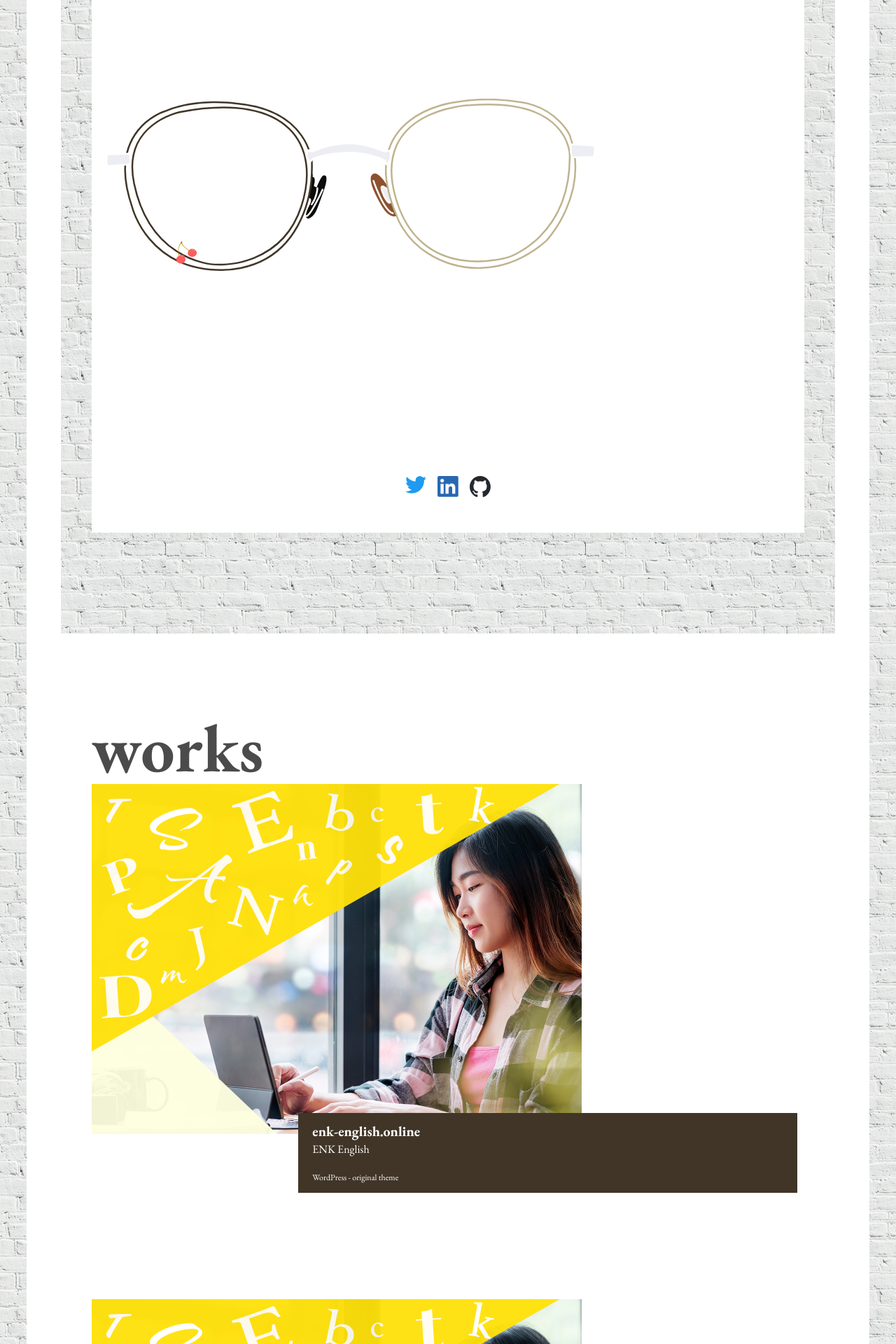
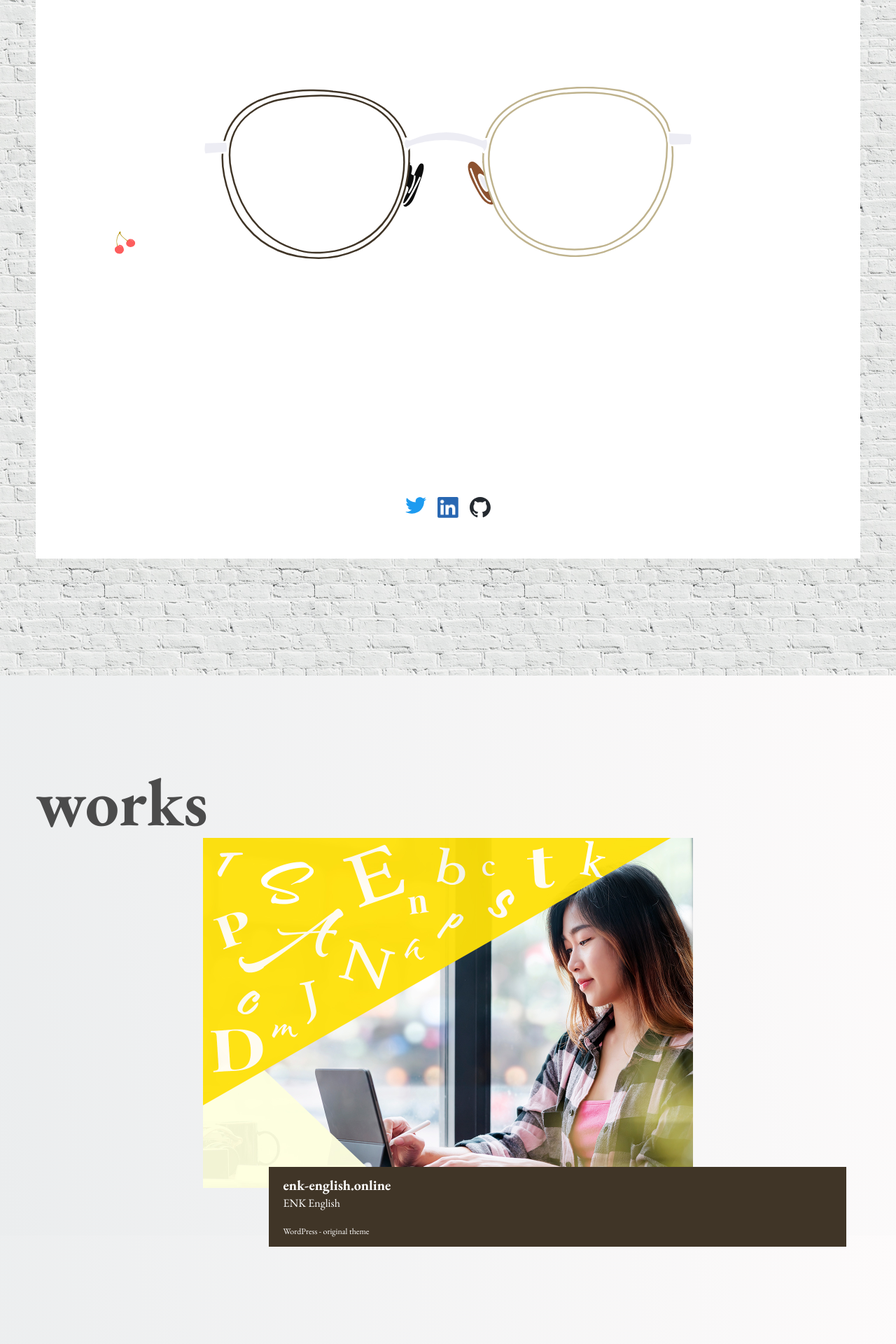
Before and after one commit to shunssv/kusakabe-site, a Next.js app: page / in a window 1280 px wide. Shown: the part 360-2280 px from the top of the page at 70% size. Built offline with nearby package versions, Linux system fonts and the light colour scheme; a web font is replaced by a local one.

Commit message:
:construction: style tab and pc layouts - SHU-87

```diff
--- a/src/components/Layout/HomeLayout.module.scss
+++ b/src/components/Layout/HomeLayout.module.scss
@@ -1,7 +1,6 @@
 /*================ common ================*/
 .wrapper {
-  background: url('/home-bg-brick.jpg') 0% 100%;
-  // background-color: #f2f2f2;
+  // background: url('/home-bg-brick.jpg') 0% 100%;
 }
 
 /*============ SP layout only ============*/
@@ -14,13 +13,13 @@
 /*========== Tablet layout only ==========*/
 @media screen and (min-width: 521px) and (max-width: 926px) {
   .wrapper {
-    padding: 0 3% 25%;
+    // padding: 0 3% 25%;
   }
 }
 
 /*============ PC layout only ============*/
 @media screen and (min-width: 927px) {
   .wrapper {
-    padding: 0 3% 12%;
+    // padding: 0 3% 12%;
   }
 }
--- a/src/pages/index.jsx
+++ b/src/pages/index.jsx
@@ -22,6 +22,7 @@ export default function Home() {
                 width={700}
                 height={500}
                 alt="shun kusakabe"
+                className={styles.mv}
                 priority
               />
               <Image
@@ -47,6 +48,7 @@ export default function Home() {
                   width={700}
                   height={500}
                   alt="ENK English"
+                  className={styles.worksImage}
                   priority
                 />
               </h4>
@@ -65,6 +67,7 @@ export default function Home() {
                   width={700}
                   height={500}
                   alt="ENK English"
+                  className={styles.worksImage}
                   priority
                 />
               </h4>
@@ -83,6 +86,7 @@ export default function Home() {
                   width={700}
                   height={500}
                   alt="ENK English"
+                  className={styles.worksImage}
                   priority
                 />
               </h4>
--- a/src/styles/Home.module.scss
+++ b/src/styles/Home.module.scss
@@ -12,9 +12,12 @@
     .mvImages {
       margin-bottom: 30%;
       position: relative;
+      .mv {
+        margin: 0 auto;
+      }
       .mvItem {
-        bottom: 11px;
-        left: 100px;
+        bottom: 8px;
+        left: 88px;
         position: absolute;
         transform: rotate(-5deg);
       }
@@ -24,10 +27,15 @@
 
 .worksContainer {
   padding: 10% 4% 30%;
+  background: linear-gradient(260deg, #fdfbfb 0%, #ebedee 100%) fixed;
+  // background: linear-gradient(to top, #dfe9f3 0%, white 100%) fixed;
   .title {
     font-size: 6rem;
   }
   .worksItemContainer {
+    .worksImage {
+      margin: 0 auto;
+    }
     .worksInfo {
       background-color: #403527;
       color: #fff;
@@ -68,7 +76,7 @@
   .aboutInner {
     background-color: #fff;
     padding: 20% 7%;
-    border-radius: 100px 100px 0 0;
+    border-radius: 70px 70px 0 0;
     .title {
       font-size: 3rem;
     }
@@ -95,23 +103,33 @@
   }
 }
 
-/*============ SP layout only ============*/
-@media screen and (max-width: 520px) {
-  .container {
-    // padding: 25% 4%;
+/* ============ SP layout only ============ */
+@media (max-width: 520px) {
+
+}
+
+/* ========= Tablet and PC layout ========= */
+@media (min-width: 521px) {
+  .worksContainer {
+    .worksItemContainer {
+      .worksInfo {
+        margin: -30px 20px 0px auto;
+      }
+    }
+  }
+  .aboutContainer::before {
+    background: url(/home-bg-arch-pc.png) left / 100% no-repeat;
   }
 }
 
-/*========== Tablet layout only ==========*/
-@media screen and (min-width: 521px) and (max-width: 926px) {
-  .container {
-    padding: 20% 4%;
+/* ========== Tablet layout only ========== */
+@media (min-width: 521px) and (max-width: 926px) {
+  .aboutContainer {
+    padding: 7% 10% 15%;
   }
 }
 
-/*============ PC layout only ============*/
-@media screen and (min-width: 927px) {
-  .container {
-    padding: 6% 4%;
-  }
+/* ============ PC layout only ============ */
+@media (min-width: 927px) {
+
 }
```
Also changed, not shown: public/home-bg-arch-pc.png (added).
